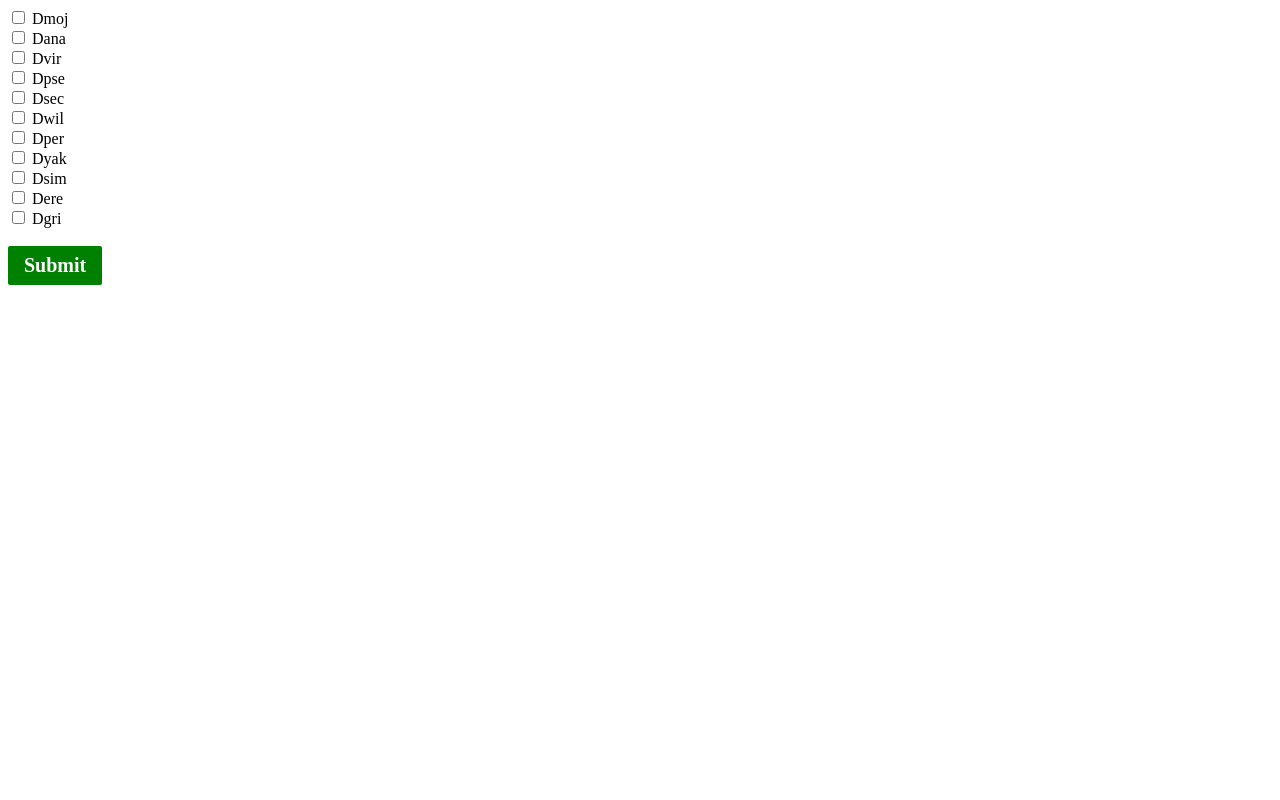
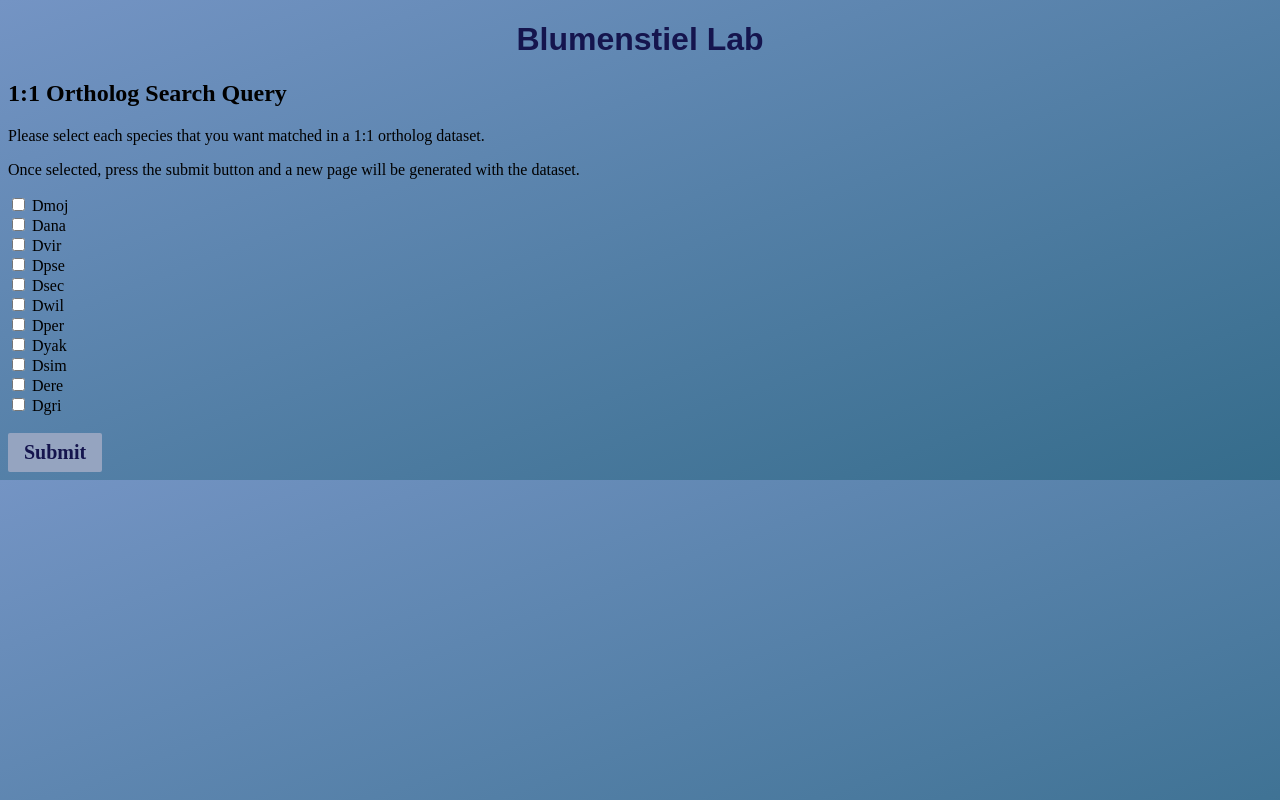
Before and after one commit to chrisstillman/OrthologSearchApp, a website: page public/index.html in a window 1280 px wide. Drawn offline with Linux system fonts and the light colour scheme.

Commit message:
updated css

```diff
--- a/public/index.html
+++ b/public/index.html
@@ -9,6 +9,12 @@
 </head>
 
 <body>
+
+    <h1>Blumenstiel Lab</h1>
+    <h2>1:1 Ortholog Search Query</h2>
+    <p>Please select each species that you want matched in a 1:1 ortholog dataset.</p>
+    <p>Once selected, press the submit button and a new page will be generated with the dataset.</p>
+
 
     <input type="checkbox" id="Dmoj" name="Dmoj" value="Dmoj">
     <label for="Dmoj"> Dmoj </label><br>
--- a/public/style.css
+++ b/public/style.css
@@ -1,9 +1,12 @@
 body {
-    background-color: white;
+  background-image: linear-gradient(to bottom right, rgb(116, 148, 196), rgb(53, 108, 139));
+  background-size: auto;
+  background-position: relative;
+
 }
 
 h1 {
-    color: blue;
+    color: rgb(21, 21, 78);
     font-family: Arial, Helvetica, sans-serif;
     text-align: center;
 }
@@ -11,7 +14,7 @@ h1 {
 .button {
     position: relative;
     padding: 8px 16px;
-    background:green;
+    background:rgb(149, 164, 192);
     border: none;
     outline: none;
     border-radius: 2px;
@@ -19,12 +22,12 @@ h1 {
   }
 
   .button:active {
-    background:rgb(180, 41, 41);
+    background:rgb(69, 111, 173);
   }
 
   .button__text {
     font: bold 20px "Quicksand", san-serif;
-    color: #ffffff;
+    color: rgb(21, 21, 78);
     transition: all 0.2s;
   }
 
```
